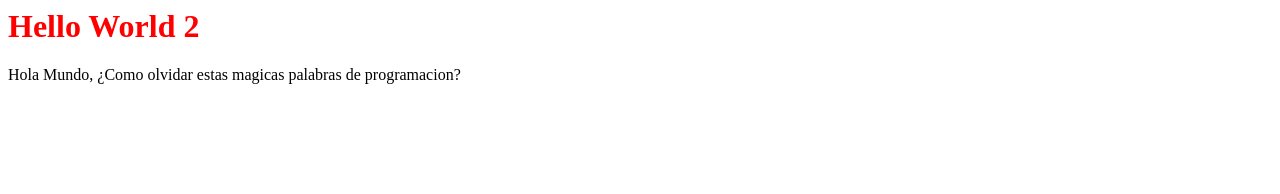
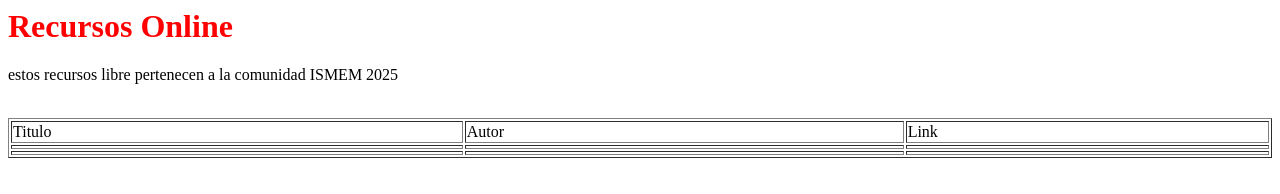
Before and after one commit to MigAbad96/Prueba, a plain HTML site: page index.html in a window 1280 px wide. Drawn offline with Linux system fonts and the light colour scheme.

Commit message:
Update index.html
Tabla para una bibliteca web

```diff
--- a/index.html
+++ b/index.html
@@ -1,10 +1,28 @@
 <html>
 <head>
-	<title>Documento nuevo</title>
+	<title>Mi biblioteca Digital</title>
 </head>
 <body>
-	<h1 style="color:red;">Hello World 2</h1>
-	<p>Hola Mundo, ¿Como olvidar estas magicas palabras de programacion?</p>
+	<h1 style="color:red;">Recursos Online</h1>
+	<p>estos recursos libre pertenecen a la comunidad ISMEM 2025</p>
+	</br>
+	<table width="100%" border="1">
+		<tr>
+			<td>Titulo</td>
+			<td>Autor</td>
+			<td>Link</td>
+		</tr>
+		<tr>
+			<td></td>
+			<td></td>
+			<td></td>
+		</tr>
+		<tr>
+			<td></td>
+			<td></td>
+			<td></td>
+		</tr>
+	</table>
 
 </body>
 </html>
```
